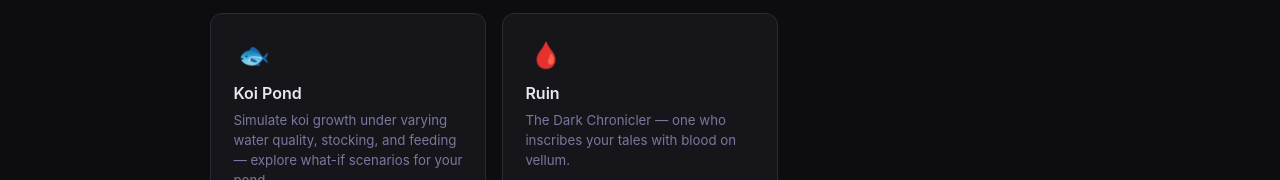
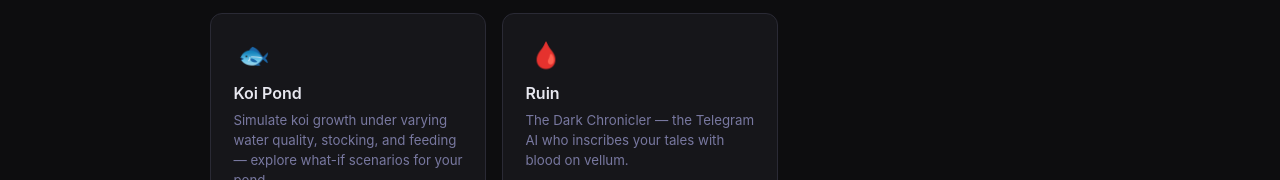
Before and after one commit to OdinAnderson/explore, a website: page index.html in a window 1280 px wide. Shown: the part 722-902 px from the top of the page. Drawn offline with Linux system fonts and the light colour scheme.

Commit message:
Update Ruin description to mention Telegram AI
Co-authored-by: Copilot <223556219+Copilot@users.noreply.github.com>

```diff
--- a/index.html
+++ b/index.html
@@ -369,7 +369,7 @@
         <a class="card-link" href="https://web.telegram.org/k/#@OdinRuinBot" target="_blank" rel="noopener">
           <div class="card-icon"><span class="card-icon-emoji">🩸</span></div>
           <div class="card-title">Ruin</div>
-          <div class="card-desc">The Dark Chronicler — one who inscribes your tales with blood on vellum.</div>
+          <div class="card-desc">The Dark Chronicler — the Telegram AI who inscribes your tales with blood on vellum.</div>
         </a>
         <div class="card-footer">
           <span class="tag tag-public">Public</span>
```
